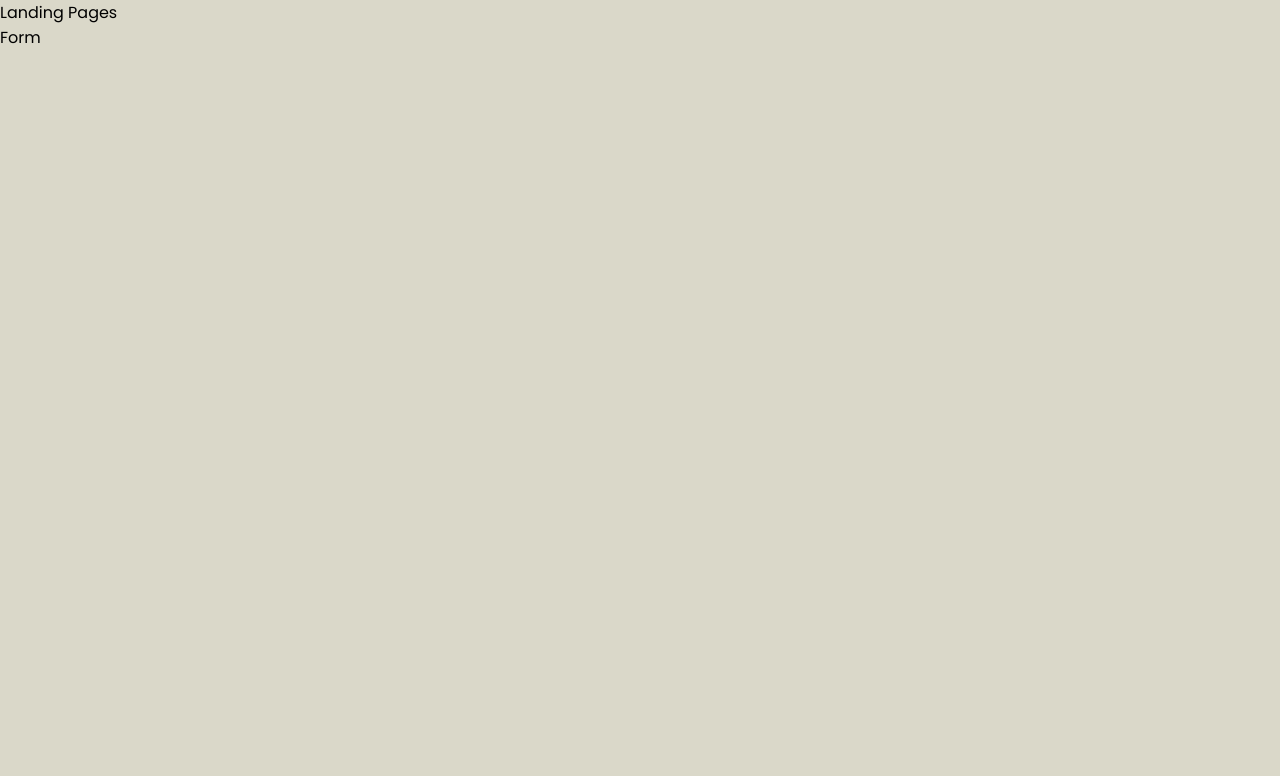
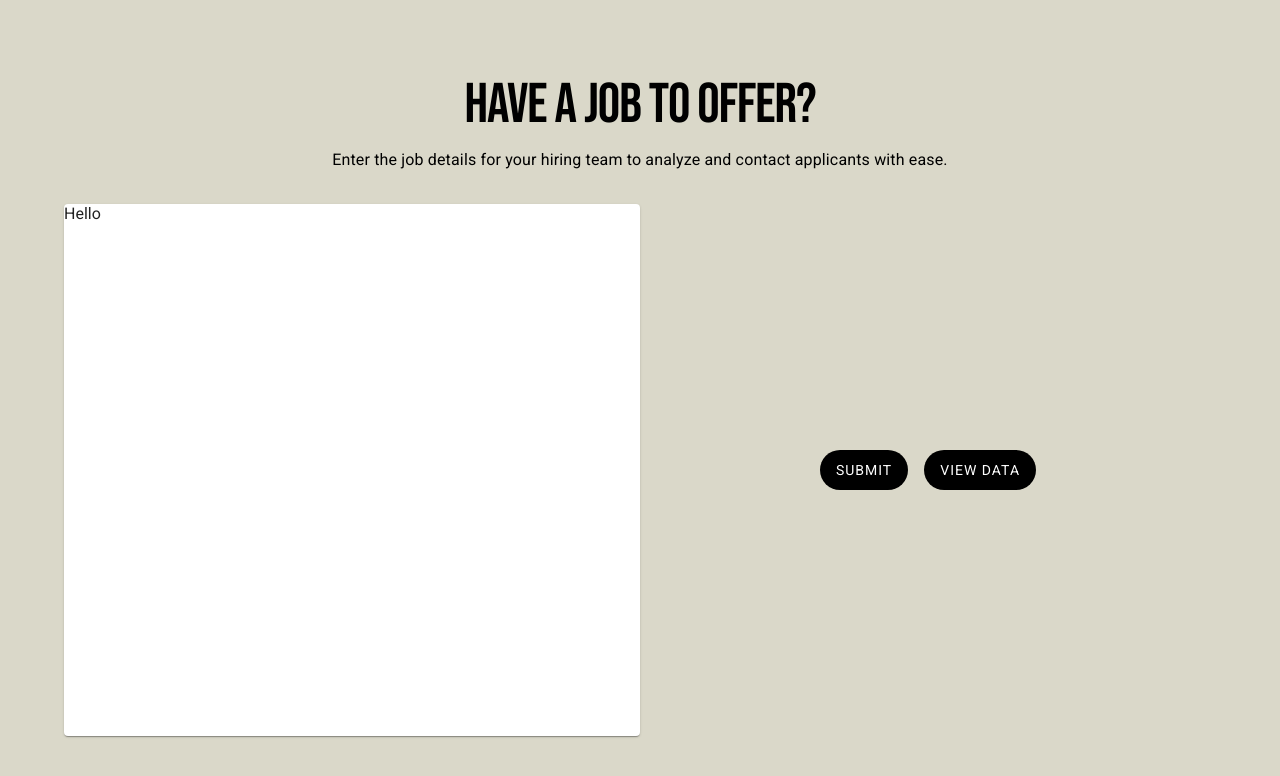
Before and after one commit to kartik-dhawan/IdeaClan.Assessment.UI, a React (Create React App) app: page / in a window 1280 px wide. Shown: the top 776 px of the page. Built offline with nearby package versions, Linux system fonts and the light colour scheme.

Commit message:
IC-06: Added basic layout & added custom heading resuable component

```diff
--- a/src/components/CustomForm/index.tsx
+++ b/src/components/CustomForm/index.tsx
@@ -1,3 +1,5 @@
+import { Paper } from "@mui/material"
+
 export default function CustomForm() {
-  return <div>Form</div>
+  return <Paper sx={{ width: "100%", flex: 1 }}>Hello</Paper>
 }
--- /dev/null
+++ b/src/components/common/CustomHeading.tsx
@@ -0,0 +1,34 @@
+import { Stack, Typography } from "@mui/material"
+import { styles } from "../../pages/Jobs/styles"
+
+interface CustomHeadingProps {
+  title: string
+  subtitle: string
+}
+
+export default function CustomHeading({ title, subtitle }: CustomHeadingProps) {
+  const chid = "customHeading"
+
+  return (
+    <Stack
+      alignItems="center"
+      sx={styles.jobsPageHeadingContainer}
+      className={chid + "HeadingContainer"}
+    >
+      <Typography
+        component="h1"
+        sx={styles.jobsPageTitle}
+        className={chid + "Title"}
+      >
+        {title}
+      </Typography>
+      <Typography
+        component="p"
+        sx={styles.jobsPageSubTitleText}
+        className={chid + "SubTitleText"}
+      >
+        {subtitle}
+      </Typography>
+    </Stack>
+  )
+}
--- a/src/pages/Jobs/index.tsx
+++ b/src/pages/Jobs/index.tsx
@@ -8,6 +8,7 @@ import { Link } from "react-router-dom"
 import PrimaryButton from "../../components/common/PrimaryButton"
 import { JOBS_BY_API_MOCK } from "../../utils/constants"
 import { AppDispatch, RootType } from "../../redux/interfaces"
+import CustomHeading from "../../components/common/CustomHeading"
 
 export function Jobs() {
   const jid = "jobsPage"
@@ -56,28 +57,12 @@ export function Jobs() {
 
   return (
     <Stack sx={{ margin: "2rem 0rem 5rem" }} className={jid}>
-      <Stack
-        alignItems="center"
-        sx={styles.jobsPageHeadingContainer}
-        className={jid + "HeadingContainer"}
-      >
-        <Typography
-          component="h1"
-          sx={styles.jobsPageTitle}
-          className={jid + "Title"}
-        >
-          Analyze the Jobs Better.
-        </Typography>
-        <Typography
-          component="p"
-          sx={styles.jobsPageSubTitleText}
-          className={jid + "SubTitleText"}
-        >
-          Get data for top Jobs organized for you to start hiring right away.
-          Get data for top Jobs organized for you to start hiring right away.Get
-          data for top Jobs organized for you to start hiring right away.
-        </Typography>
-      </Stack>
+      <CustomHeading
+        title="Analyze the Jobs Better."
+        subtitle="Get data for top Jobs organized for you to start hiring right away. Get
+        data for top Jobs organized for you to start hiring right away.Get data
+        for top Jobs organized for you to start hiring right away."
+      />
 
       {/* display a loader before the API gets the result & thunk is in 'pending' state*/}
       <Fade in={isLoading}>
--- a/src/pages/index.tsx
+++ b/src/pages/index.tsx
@@ -1,11 +1,39 @@
-import { Box } from "@mui/material"
+import { Box, Stack } from "@mui/material"
 import CustomForm from "../components/CustomForm"
+import CustomHeading from "../components/common/CustomHeading"
+import PrimaryButton from "../components/common/PrimaryButton"
+import { Link } from "react-router-dom"
 
 export default function LandingPage() {
   return (
-    <Box sx={{ fontFamily: "Poppins" }}>
-      Landing Pages
-      <CustomForm />
+    <Box
+      sx={{
+        padding: "2rem 4rem 4rem",
+        boxSizing: "border-box",
+        minHeight: "100vh",
+        display: "flex",
+        flexDirection: "column",
+      }}
+    >
+      <CustomHeading
+        title="Have a job to offer?"
+        subtitle="Enter the job details for your hiring team to analyze and contact applicants with ease."
+      />
+      <Stack flexDirection="row" flexGrow={1}>
+        <CustomForm />
+        <Stack
+          flex={1}
+          flexDirection="row"
+          justifyContent="center"
+          alignItems="center"
+          gap={2}
+        >
+          <PrimaryButton>Submit</PrimaryButton>
+          <Link to="/jobs">
+            <PrimaryButton>View Data</PrimaryButton>
+          </Link>
+        </Stack>
+      </Stack>
     </Box>
   )
 }
```
